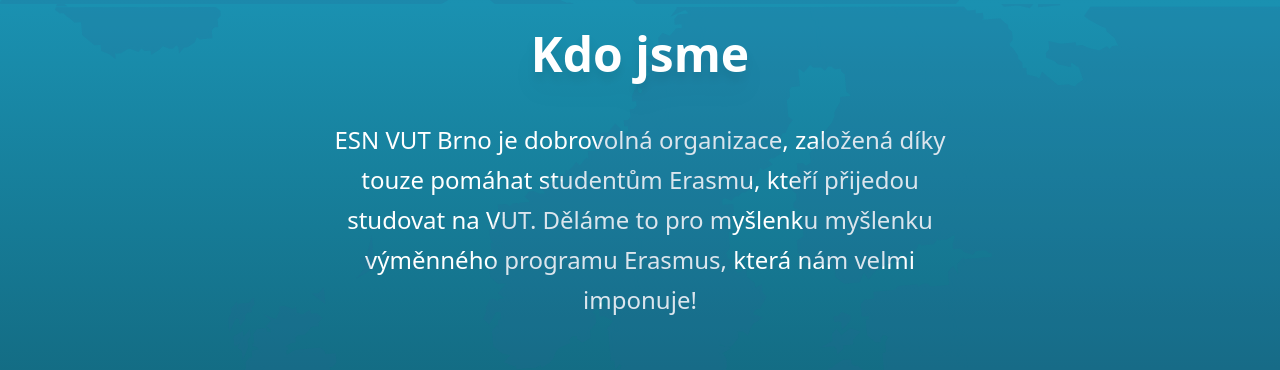
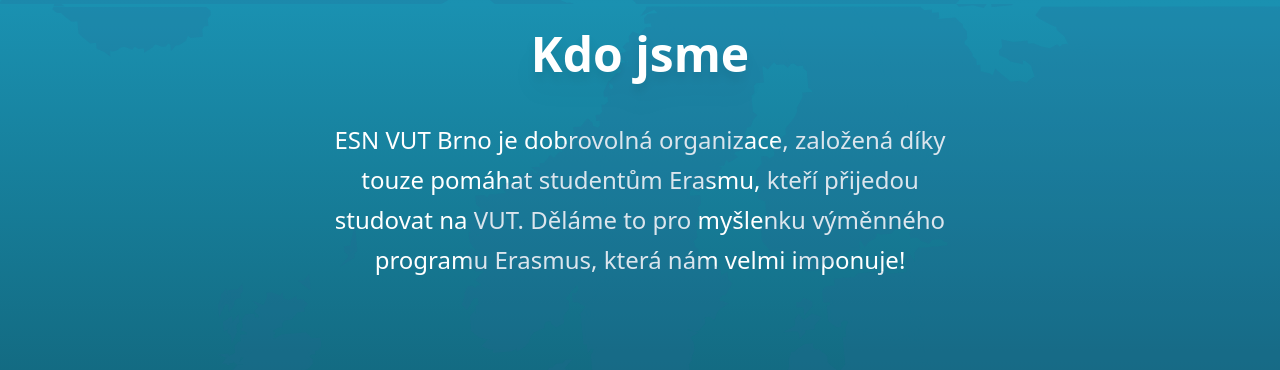
Before and after one commit to esnvutbrno/movineurope.cz, a Nuxt app: page / in a window 1280 px wide. Shown: the part 4280-4650 px from the top of the page. Built offline with nearby package versions, Linux system fonts and the light colour scheme.

Commit message:
fix: table II

```diff
--- a/pages/index.vue
+++ b/pages/index.vue
@@ -167,7 +167,7 @@
           <div class="text-gray-900 flex flex-row justify-between border-b-2 border-gray-600">
             <span>Co?</span>
             <span class="ml-auto">Kdo?</span>
-            <span class="md:w-48 text-right">Kdy?</span>
+            <span class="w-24 md:w-48 text-right">Kdy?</span>
           </div>
 
         <div class="
@@ -301,7 +301,7 @@
 
       <p class="text-white max-w-2xl text-center px-6">
         ESN VUT Brno je dobrovolná organizace, založená díky touze pomáhat studentům Erasmu,
-        kteří přijedou studovat na VUT. Děláme to pro myšlenku myšlenku výměnného programu Erasmus, která nám velmi imponuje!
+        kteří přijedou studovat na VUT. Děláme to pro myšlenku výměnného programu Erasmus, která nám velmi imponuje!
       </p>
 
       <a href="https://esnvutbrno.cz"><img
```
